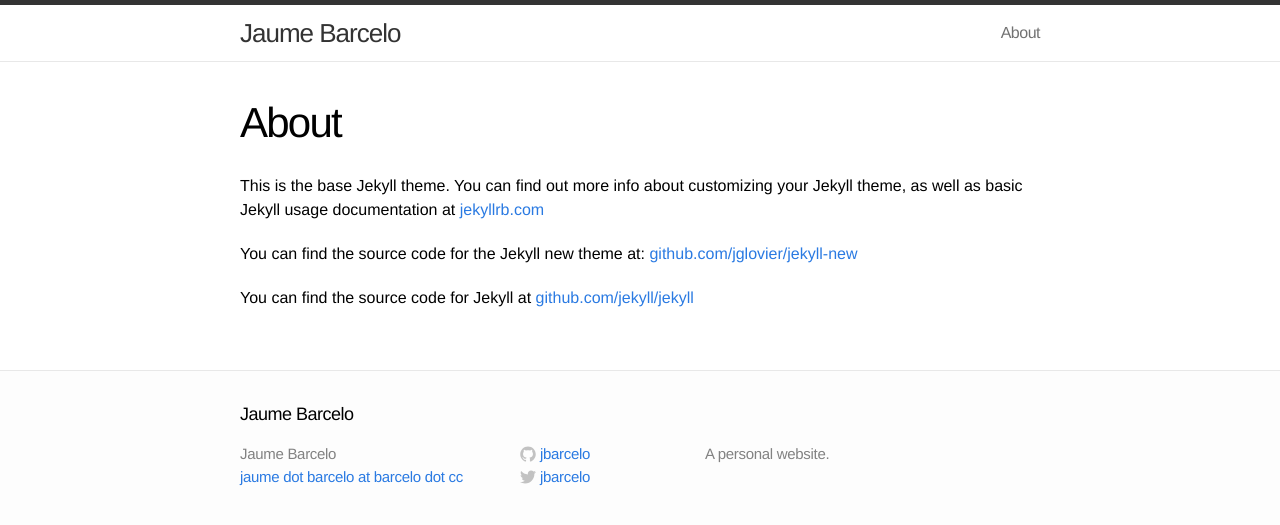
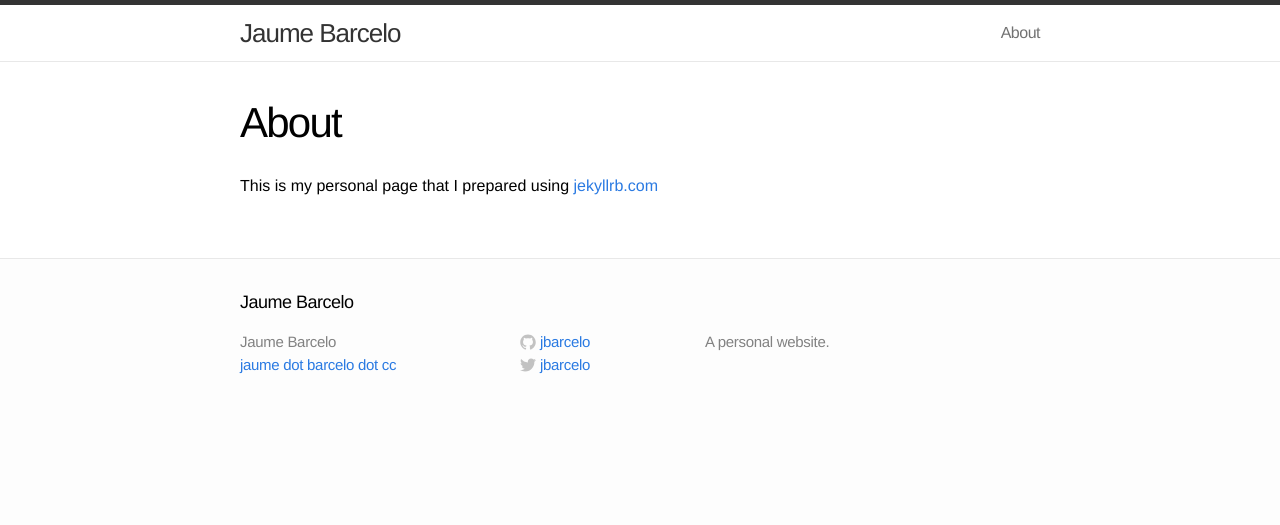
Before and after one commit to jbarcelo/old_jbarcelo.github.io, a Jekyll site: the page built from about.md, in a window 1280 px wide. Shown: the top 525 px of the page. Built offline with Jekyll 4.4.1, drawn with Linux system fonts in a browser that asks for light colours.

```diff
--- a/_config.yml
+++ b/_config.yml
@@ -1,6 +1,6 @@
 # Site settings
 title: Jaume Barcelo
-email: jaume dot barcelo at barcelo dot cc
+email: jaume dot barcelo dot cc
 description: "A personal website."
 baseurl: ""
 url: "http://jaume.barcelo.cc"
--- a/about.md
+++ b/about.md
@@ -4,8 +4,4 @@ title: About
 permalink: /about/
 ---
 
-This is the base Jekyll theme. You can find out more info about customizing your Jekyll theme, as well as basic Jekyll usage documentation at [jekyllrb.com](http://jekyllrb.com/)
-
-You can find the source code for the Jekyll new theme at: [github.com/jglovier/jekyll-new](https://github.com/jglovier/jekyll-new)
-
-You can find the source code for Jekyll at [github.com/jekyll/jekyll](https://github.com/jekyll/jekyll)
+This is my personal page that I prepared using  [jekyllrb.com](http://jekyllrb.com/)
```
Also changed, not shown: _posts/2014-07-02-hello-world.markdown (added, +11 -0 lines), _posts/2014-07-02-welcome-to-jekyll.markdown (deleted, +0 -24 lines).
